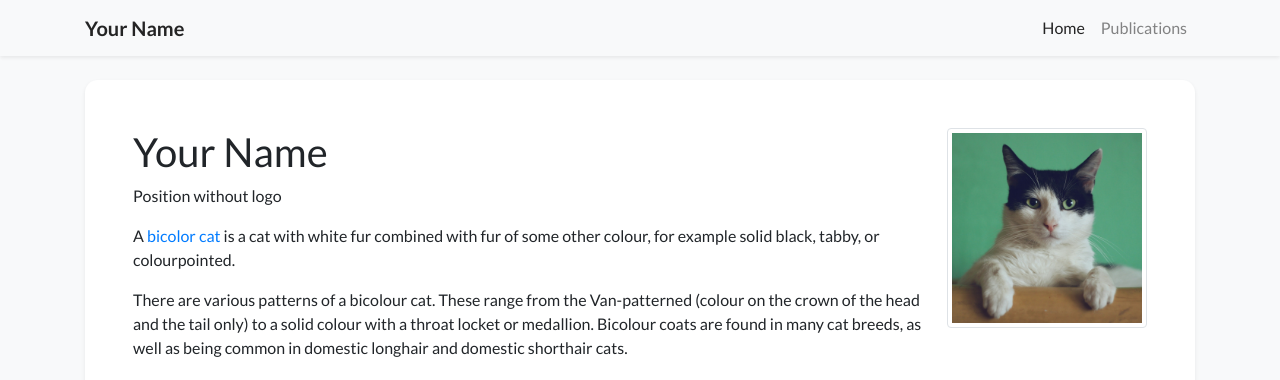
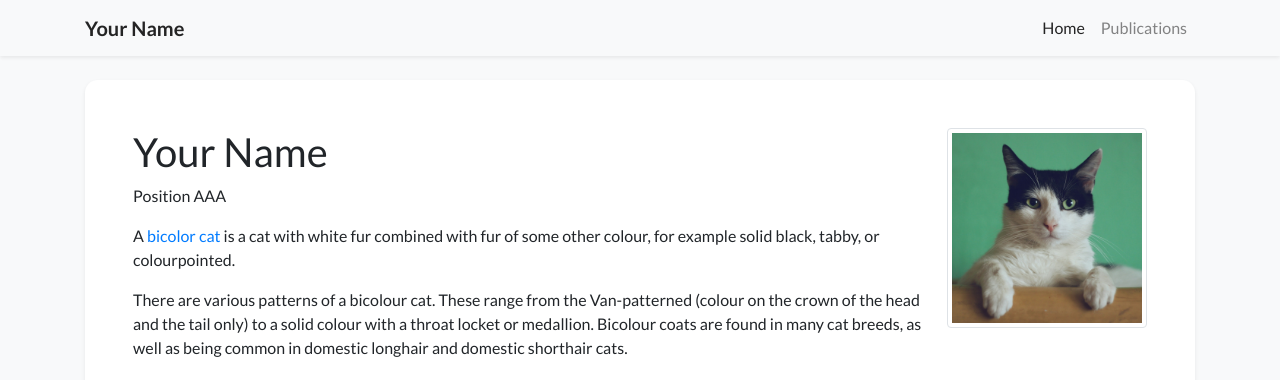
Before and after one commit to ghlogic123/ghlogic123.github.io, a Jekyll site: the page built from index.html, in a window 1280 px wide and 900 px high. Shown: the top 380 px of the window. Built offline with Jekyll 4.4.1, drawn with Linux system fonts in a browser that asks for light colours; nearby versions of some CDN libraries; a style sheet for code colours, icons or effects is not loaded.

Commit message:
Update profile.yml

```diff
--- a/_data/profile.yml
+++ b/_data/profile.yml
@@ -3,7 +3,7 @@ secondary_name: ""
 navbar_name: "Your Name"
 
 positions:
-- name: Position without logo
+- name: Position AAA
 
 email: "your@email.com"
 cv_link: link-to-your-cv-file
```
